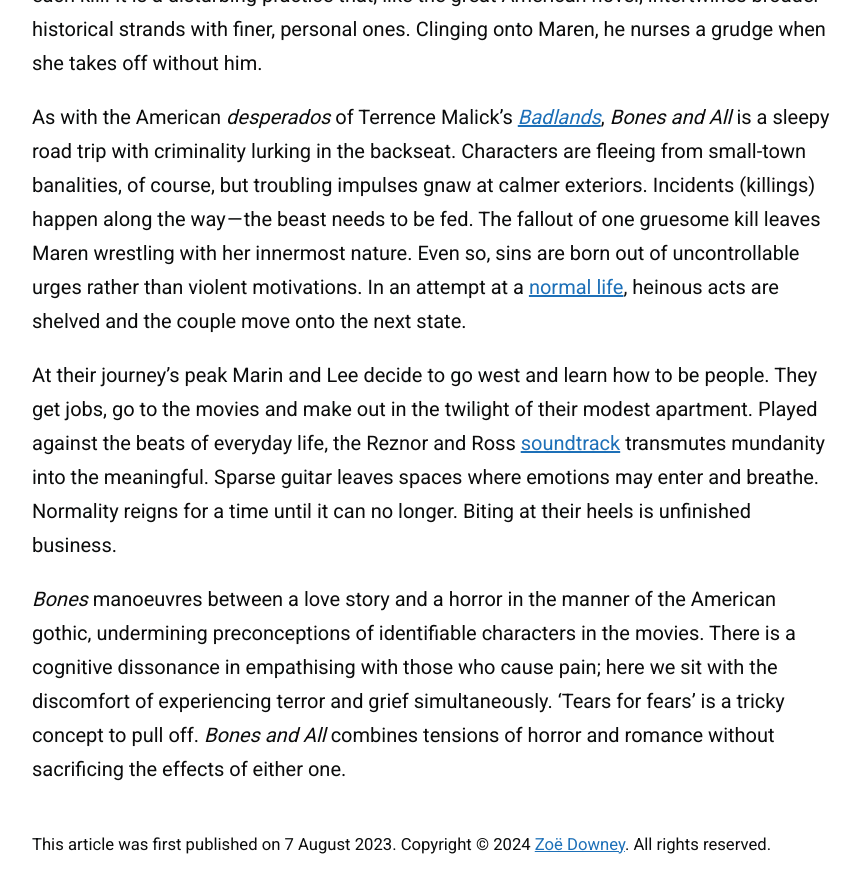
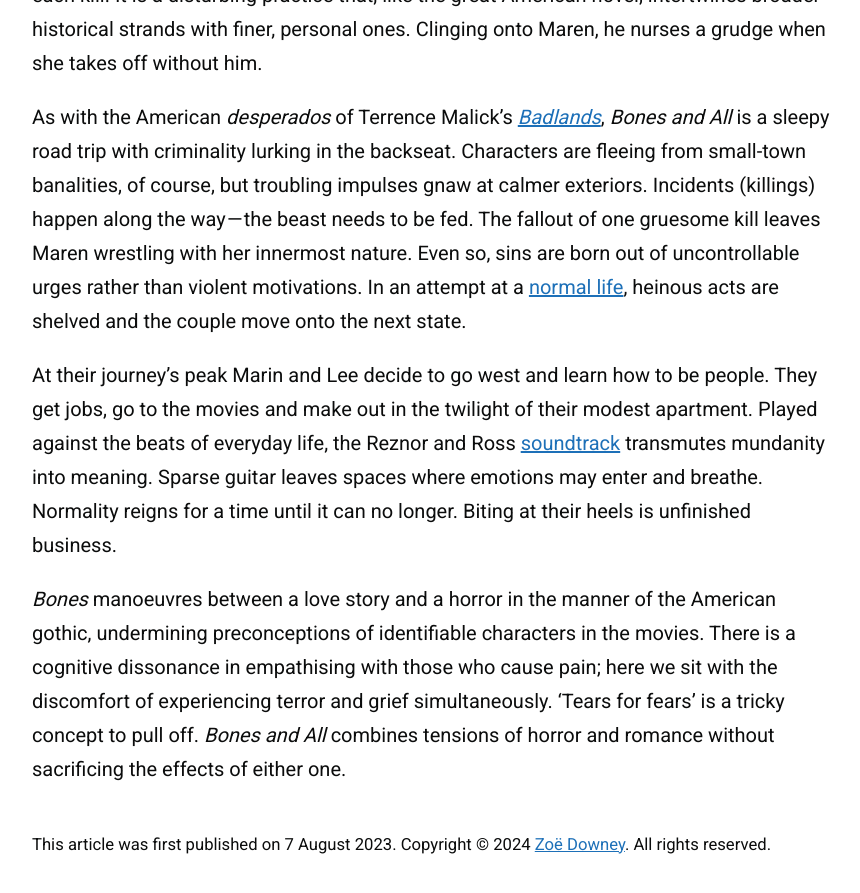
Before and after one commit to zoeurl/zoedowney.github.io, a Jekyll site: the page built from _posts/2023-08-07-bones-and-all.md, in a window 1280 px wide and 900 px high, scrolled down 1874 px. Shown: the top 893 px of the window, without its empty margins (208-1068 px from the left). Built offline with Jekyll 4.4.1, drawn with Linux system fonts in a browser that asks for light colours.

Commit message:
Update 2023-08-07-bones-and-all.md

```diff
--- a/_posts/2023-08-07-bones-and-all.md
+++ b/_posts/2023-08-07-bones-and-all.md
@@ -19,6 +19,6 @@
 
 As with the American _desperados_ of Terrence Malick's [_Badlands_](https://www.zoedowney.com/badlands/), _Bones and All_ is a sleepy road trip with criminality lurking in the backseat. Characters are fleeing from small-town banalities, of course, but troubling impulses gnaw at calmer exteriors. Incidents (killings) happen along the way — the beast needs to be fed. The fallout of one gruesome kill leaves Maren wrestling with her innermost nature. Even so, sins are born out of uncontrollable urges rather than violent motivations. In an attempt at a [normal life](https://www.youtube.com/watch?v=_3dYa3bxzyg&ab_channel=TrentReznor-Topic), heinous acts are shelved and the couple move onto the next state.
 
-At their journey’s peak Marin and Lee decide to go west and learn how to be people. They get jobs, go to the movies and make out in the twilight of their modest apartment. Played against the beats of everyday life, the Reznor and Ross [soundtrack](https://www.youtube.com/watch?v=mqIaOl4N1M8&ab_channel=TrentReznor-Topic) transmutes mundanity into the meaningful. Sparse guitar leaves spaces where emotions may enter and breathe. Normality reigns for a time until it can no longer. Biting at their heels is unfinished business.
+At their journey’s peak Marin and Lee decide to go west and learn how to be people. They get jobs, go to the movies and make out in the twilight of their modest apartment. Played against the beats of everyday life, the Reznor and Ross [soundtrack](https://www.youtube.com/watch?v=mqIaOl4N1M8&ab_channel=TrentReznor-Topic) transmutes mundanity into meaning. Sparse guitar leaves spaces where emotions may enter and breathe. Normality reigns for a time until it can no longer. Biting at their heels is unfinished business.
 
 _Bones_ manoeuvres between a love story and a horror in the manner of the American gothic, undermining preconceptions of identifiable characters in the movies. There is a cognitive dissonance in empathising with those who cause pain; here we sit with the discomfort of experiencing terror and grief simultaneously. 'Tears for fears' is a tricky concept to pull off. _Bones and All_ combines tensions of horror and romance without sacrificing the effects of either one.
```
